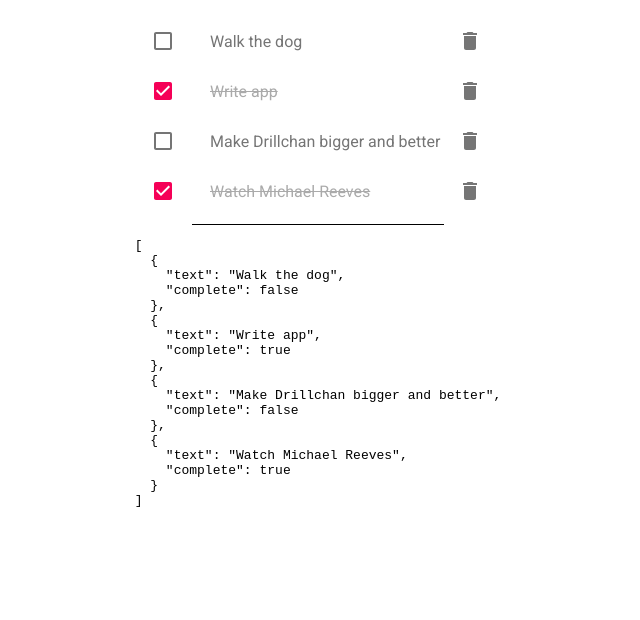
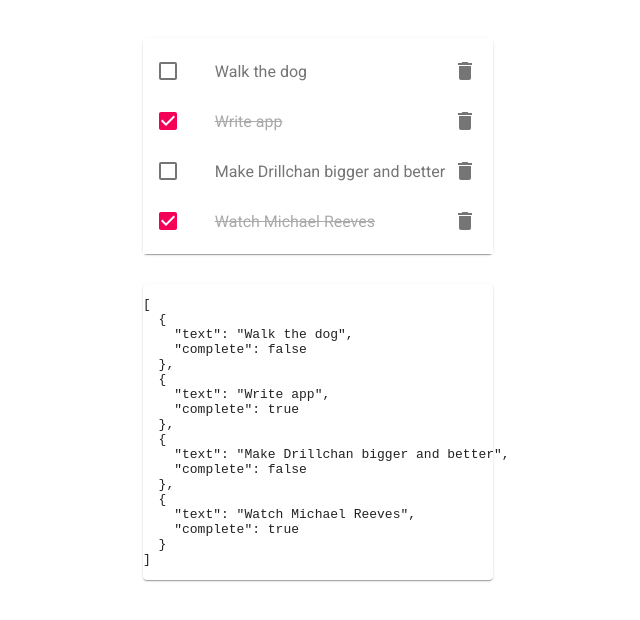
Before and after one commit to GHOSCHT/material-ui-todo-list, a React (Create React App) app: page / in a window 1280 px wide. Shown: the top 620 px of the page, without its empty margins (322-962 px from the left). Built offline with nearby package versions, Linux system fonts and the light colour scheme.

Commit message:
Cosmetic changes

```diff
--- a/src/App.tsx
+++ b/src/App.tsx
@@ -2,6 +2,7 @@ import React, { CSSProperties, useState } from "react";
 import { TodoList } from "./TodoList";
 import InitialTodos from "./InitialTodos";
 import "./App.css";
+import { Paper } from "@material-ui/core";
 
 function App() {
   const [todos, setTodos] = useState(InitialTodos);
@@ -33,9 +34,16 @@ function App() {
 
   return (
     <div style={style as CSSProperties}>
-      <TodoList todos={todos} toggleTodo={toggleTodo} removeTodo={removeTodo} />
-      <div className="separator"></div>
-      <pre>{JSON.stringify(todos, null, 2)}</pre>
+      <Paper style={{ marginTop: "30px" }}>
+        <TodoList
+          todos={todos}
+          toggleTodo={toggleTodo}
+          removeTodo={removeTodo}
+        />
+      </Paper>
+      <Paper style={{ marginTop: "30px", width: "350px" }}>
+        <pre>{JSON.stringify(todos, null, 2)}</pre>
+      </Paper>
     </div>
   );
 }
```
